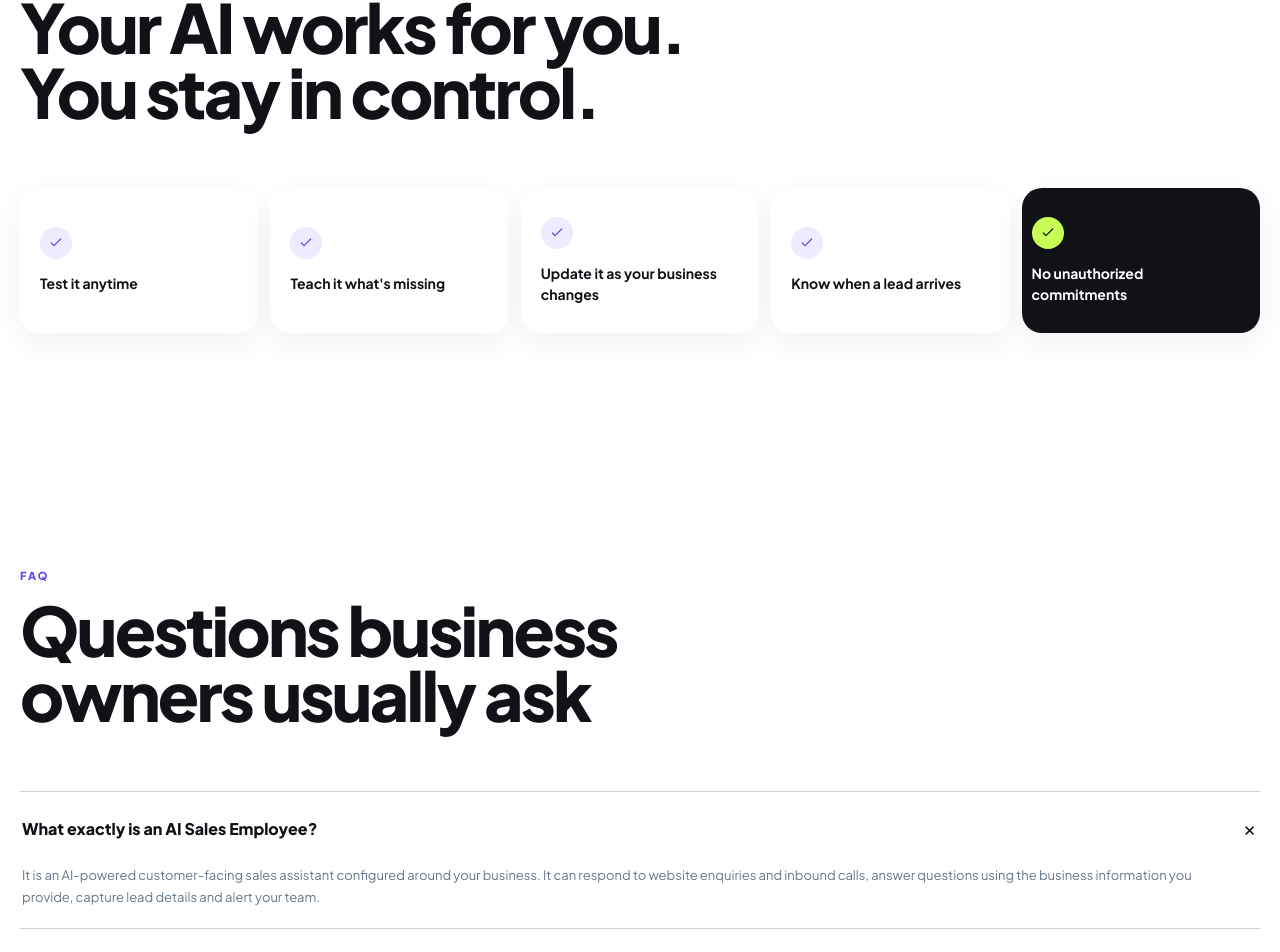
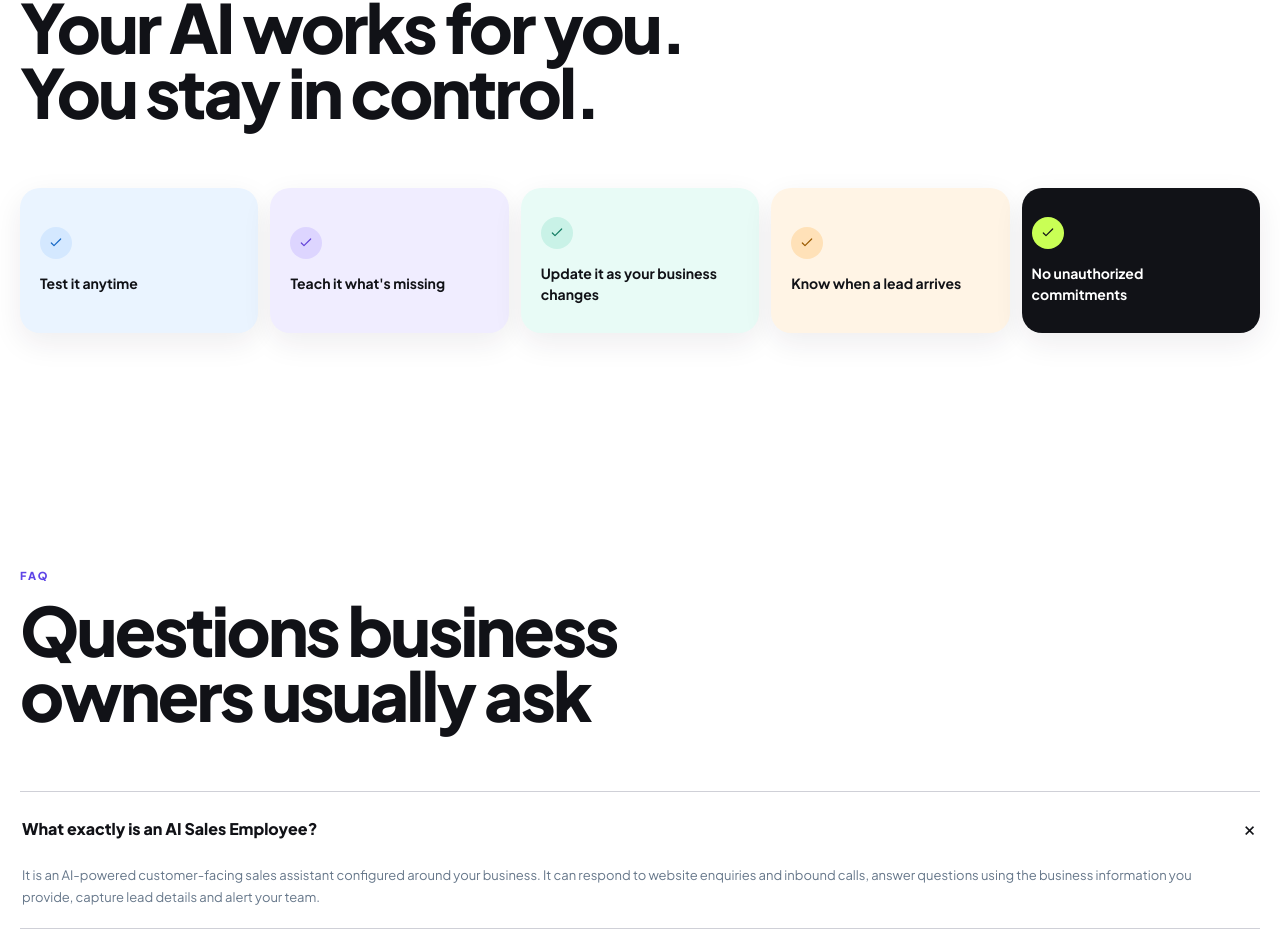
Before and after one commit to utkarshchaturvedi1/pulsetech-engine, a Next.js app: page / in a window 1280 px wide. Shown: the part 6830-7782 px from the top of the page. Built offline with nearby package versions, Linux system fonts and the light colour scheme.

Commit message:
Restore color accents on control cards

```diff
--- a/src/components/landing/landing.css
+++ b/src/components/landing/landing.css
@@ -93,8 +93,10 @@
 .pt-quote-list button{background:#24252c;border-color:#363740;color:#b8bac4}.pt-quote-list button.active{background:#6848ee;border-color:#8065f4;color:#fff}
 .pt-transfer-line{background:#454650}.pt-transfer-line i{background:#c9ff55;box-shadow:0 0 16px #c9ff55}
 .pt-control-section{padding-top:90px}.pt-control-rail{gap:12px}
-.pt-control-rail>div{border:0!important;border-radius:20px!important;background:#fff;box-shadow:0 10px 30px rgba(32,27,56,.06)}
-.pt-control-rail span{background:#eeeaff;color:#6848ee}.pt-control-rail .pt-control-strong{background:#111217}.pt-control-rail .pt-control-strong strong{color:#fff}.pt-control-rail .pt-control-strong span{background:#c9ff55;color:#111217}
+.pt-control-rail>div{border:0!important;border-radius:20px!important;box-shadow:0 10px 30px rgba(32,27,56,.08)}
+.pt-control-rail>div:nth-child(1){background:#eaf4ff!important}.pt-control-rail>div:nth-child(2){background:#f0edff!important}.pt-control-rail>div:nth-child(3){background:#e8fbf6!important}.pt-control-rail>div:nth-child(4){background:#fff4e5!important}
+.pt-control-rail span{background:#d4e8ff;color:#1768c5}.pt-control-rail>div:nth-child(2) span{background:#ddd5ff;color:#6343d8}.pt-control-rail>div:nth-child(3) span{background:#c9f2e7;color:#147d63}.pt-control-rail>div:nth-child(4) span{background:#ffe1b8;color:#9a5a00}
+.pt-control-rail .pt-control-strong{background:#111217!important}.pt-control-rail .pt-control-strong strong{color:#fff}.pt-control-rail .pt-control-strong span{background:#c9ff55;color:#111217}
 .pt-faq-item button{font-size:16px}.pt-faq-list{border-top-color:#cfd0d7}.pt-faq-item{border-bottom-color:#cfd0d7}
 .pt-final-cta{margin-top:50px;margin-bottom:50px;border-radius:34px;background:#6544ff;color:#fff}
 .pt-final-cta:before{display:none}.pt-final-cta .pt-eyebrow{color:#d9d0ff}.pt-final-cta p:not(.pt-eyebrow){color:#e2dcff}.pt-final-cta .pt-button{background:#c9ff55;color:#111217;box-shadow:none}
```
